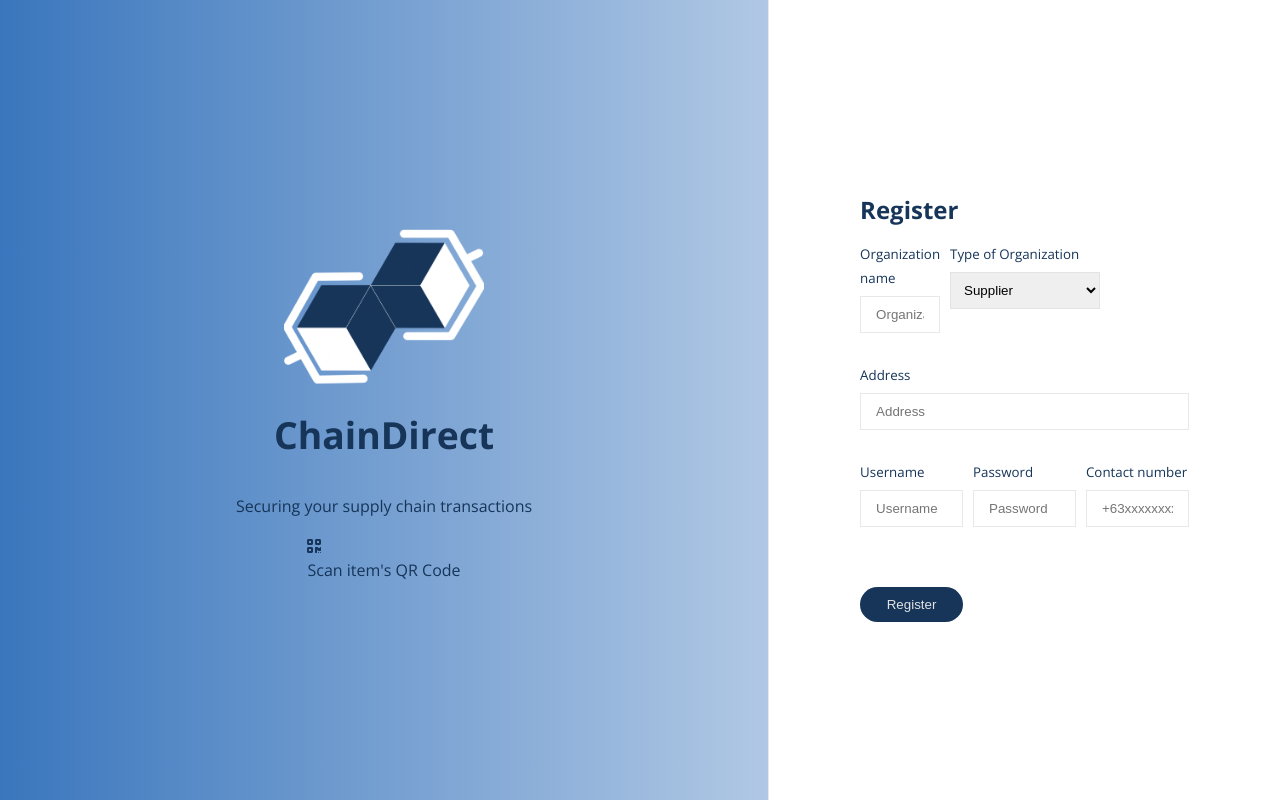
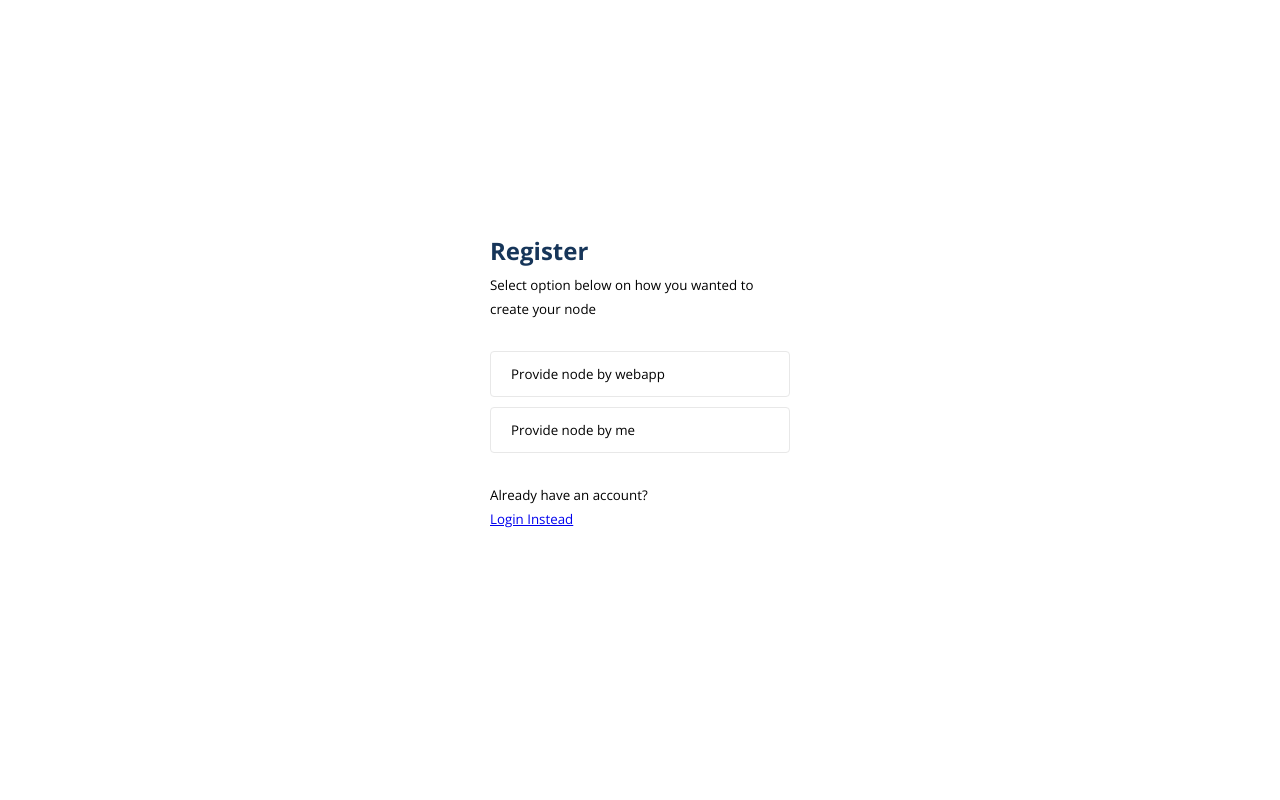
Before and after one commit to Jayrald07/blockchain-supplychain-frontend, a React (Vite) app: page /register in a window 1280 px wide. Built offline with nearby package versions, Linux system fonts and the light colour scheme.

Commit message:
update registration flow

```diff
--- a/src/Components/Account/account.index.tsx
+++ b/src/Components/Account/account.index.tsx
@@ -11,6 +11,7 @@ export default () => {
   const [address, setAddress] = useState("");
   const [phone, setPhone] = useState("");
   const [type, setType] = useState("");
+  const [organizationName, setOrganizationName] = useState("");
 
   const api = axios.create({ baseURL: "http://localhost:8081" });
 
@@ -44,6 +45,7 @@ export default () => {
         setAddress(data.organization_address);
         setPhone(data.organization_phone);
         setType(data.organization_type_id.organization_type_name);
+        setOrganizationName(data.organization_name);
       }
     })();
   }, []);
@@ -55,7 +57,7 @@ export default () => {
         <HeaderbarIndex />
         <div>
           <h1>
-            Account <small className="badge">{type}</small>
+            Account / {organizationName} <small className="badge">{type}</small>
           </h1>
           <section className="account-bar">
             <h4>Contact Information</h4>
--- a/src/Components/Input/input.index.css
+++ b/src/Components/Input/input.index.css
@@ -1,6 +1,5 @@
 .bsc-input * {
   display: block;
-  /* width: 100%; */
   margin-bottom: 10px;
 }
 
@@ -16,7 +15,7 @@
 }
 
 .input-container {
-  display: inline-block;
+  display: flex;
 }
 
 .input-icon {
--- a/src/Components/Register/register.index.css
+++ b/src/Components/Register/register.index.css
@@ -1,4 +1,4 @@
-.reg-asset {
+/* .reg-asset {
   margin: 50px 10%;
   color: #163559;
 }
@@ -9,8 +9,6 @@
 }
 .reg-asset > div {
   display: grid;
-  /* grid-template-columns: 2fr; */
-  /* width: 70%; */
 }
 
 .reg-input:first-child {
@@ -19,7 +17,6 @@
 
 .reg-input * {
   display: block;
-  /* width: 100%; */
   margin-bottom: 10px;
 }
 
@@ -31,8 +28,6 @@
 .reg-input input {
   border: 1px solid var(--gray);
   padding: 10px 15px;
-  /* width: 90%; */
-  /* border-radius: 4px; */
 }
 
 .input-container {
@@ -44,4 +39,69 @@
   padding: 9px;
   margin: 0;
   border: 1px solid var(--light-gray);
+} */
+
+.registration-container {
+  display: flex;
+  flex-direction: column;
+  align-items: center;
+  justify-content: center;
+  height: 100vh;
 }
+
+.holder {
+  width: 300px;
+}
+
+.registration-container h1 {
+  margin: 0;
+  color: var(--dark-blue);
+  font-size: 18pt;
+  margin-bottom: 10px;
+}
+
+.registration-container small {
+  margin-bottom: 30px;
+  display: block;
+}
+
+.selection-node a {
+  text-decoration: none;
+  color: var(--black);
+  display: block;
+  padding: 10px 20px;
+  border: 1px solid var(--gray);
+  border-radius: 4px;
+  margin-bottom: 10px;
+  font-size: 10pt;
+}
+
+.selection-node {
+  margin-bottom: 30px;
+}
+
+.node-by-me {
+  font-size: 10pt;
+}
+
+.node-by-me ol {
+  padding: 0;
+  padding-left: 20px;
+}
+
+.node-by-me ol li {
+  margin-bottom: 5px;
+}
+
+.button-dual {
+  display: grid;
+  grid-template-columns: repeat(2, 1fr);
+}
+
+.button-dual :first-child {
+  justify-self: self-start;
+}
+
+.button-dual :last-child {
+  justify-self: self-end;
+}
--- a/src/Components/Register/register.index.tsx
+++ b/src/Components/Register/register.index.tsx
@@ -1,4 +1,4 @@
-import { useState } from "react";
+import React, { useEffect, useState } from "react";
 import ButtonIndex from "../Button/button.index";
 import Input from "../Input/input.index";
 import "./register.index.css";
@@ -7,120 +7,280 @@ import { redirect } from "react-router-dom";
 
 const api = axios.create({ baseURL: "http://localhost:8081" });
 
-export default () => {
-  const [organizationName, setOrganizationName] = useState("");
-  const [organizationType, setOrganizationType] = useState("");
-  const [organizationAddress, setOrganizationAddress] = useState("");
-  const [organizationUsername, setOrganizationUsername] = useState("");
-  const [organizationPassword, setOrganizationPassword] = useState("");
-  const [organizationPhone, setOrganizationPhone] = useState("");
+const NodeByUser = ({ back }: any) => {
+  const [step, setStep] = useState(0);
+  const [id, setId] = useState("");
+  const [username, setUsername] = useState("");
+  const [password, setPassword] = useState("");
+  const [ip, setIp] = useState("");
+  const [port, setPort] = useState("");
+  const [orgId, setOrgId] = useState("");
 
-  const handleSubmit = async (e: any) => {
-    e.preventDefault();
+  const listSteps = [
+    <ol>
+      <li>
+        Install the <a href="#">script</a> on you machine
+      </li>
+      <li>
+        Run the script like shown below. Make sure you are using Ubuntu or WSL
+        with Ubuntu
+      </li>
+      <li>
+        Once the script already ran, goto the setup page with this URL:
+        http://localhost:5173
+      </li>
+      <li>
+        Fill out the form, and click "Done". The creation of node will proceed,
+        and will take about 1 to 2 minutes.
+      </li>
+      <li>Once done, there will be instructions shown on the page.</li>
+      <li>
+        Lastly, input the ID in the textbox below.
+        <Input
+          type="text"
+          value={id}
+          label=""
+          placeholder="xxxx-xxxx-xxxx-xxxx"
+          handler={(e: any) => setId(e.target.value)}
+        />
+      </li>
+    </ol>,
+    <>
+      <small>Associated ID: {id}</small>
 
-    console.log(organizationPassword);
+      <Input
+        label="Username"
+        type="text"
+        placeholder="Juan Dela Cruz"
+        handler={(e: any) => setUsername(e.target.value)}
+        value={username}
+      />
+      <Input
+        label="Password"
+        type="password"
+        handler={(e: any) => setPassword(e.target.value)}
+        value={password}
+      />
+    </>,
+    <>
+      <small>
+        Kindly input your node's IP Address and port. The system will check if
+        there is connection.
+      </small>
+      <Input
+        label="IP Address"
+        type="text"
+        placeholder="192.168.1.1"
+        handler={(e: any) => setIp(e.target.value)}
+        value={ip}
+      />
+      <Input
+        label="Port"
+        type="Port"
+        handler={(e: any) => setPort(e.target.value)}
+        value={port}
+      />
+    </>,
+    <>
+      <h3>Node Registered!</h3>
+      <small>You node is successfully connected with the web app.</small>
+      <small>You can now interact with other organizations</small>
 
-    const { data } = await api.post("/organization", {
-      organization_name: organizationName,
-      organization_type_id: organizationType,
-      organization_address: organizationAddress,
-      organization_phone: organizationPhone,
-      organization_username: organizationUsername,
-      organization_password: organizationPassword,
-    });
-    console.log(data);
-    if (data.message === "Organization created!") location.href = "/login";
+      <small>
+        It will automatically redirect you to the login page in 20 seconds.
+        Click <a href="/login">here</a> for manual redirection
+      </small>
+    </>,
+  ];
+
+  const move = (val: number) => {
+    if (val == -1) back();
+    else setStep(val);
   };
 
+  const checkID = async () => {
+    if (id.trim()) {
+      const { data } = await api.post("/validateID", { identifier: id });
+
+      if (data.message != "Done") alert("Invalid ID");
+      else move(step + 1);
+    }
+  };
+
+  const checkAssociate = async () => {
+    const { data } = await api.post("/validateAssociation", {
+      username,
+      password,
+      identifier: id,
+    });
+
+    if (data.message === "Done" && data.details.status === "valid") {
+      setOrgId(data.details.id);
+      move(step + 1);
+    } else alert(data.details);
+  };
+
+  const checkHost = async () => {
+    try {
+      const { data } = await api.post(`/createConnection`, {
+        ip,
+        port,
+        organization_id: orgId,
+      });
+
+      if (data.message === "Done") {
+        move(step + 1);
+        setTimeout(() => (location.href = "/login"), 20000);
+      } else alert("Cannot create connection");
+    } catch (error: any) {
+      alert("Cannot connect");
+    }
+  };
+
+  const next: any = () => {
+    switch (step) {
+      case 0:
+        return checkID;
+      case 1:
+        return checkAssociate;
+      case 2:
+        return checkHost;
+    }
+  };
+
+  useEffect(() => {}, [step]);
+
   return (
-    <form onSubmit={handleSubmit} className="reg-asset">
-      <h2>Register</h2>
-      <section className="reg-input">
-        <Input
-          value={organizationName}
-          type="text"
-          label="Organization name"
-          placeholder="Organization name"
-          handler={(e: any) => {
-            setOrganizationName(e.target.value);
-          }}
-        />
-        <div className="selection">
-          <label>Type of Organization</label>
-          <select
-            onChange={(e: any) => {
-              setOrganizationType(e.target.value);
-            }}
-            value={organizationType}
-          >
-            <option value="63cea2bd100c0250f87ae1a7">Supplier</option>
-            <option value="63cea2cc100c0250f87ae1a8">Manufacturer</option>
-            <option value="63cea2da100c0250f87ae1a9">
-              Distributor/Logistic
-            </option>
-            <option value="63cea2ea100c0250f87ae1aa">Retailer</option>
-          </select>
+    <div className="node-by-me">
+      {listSteps[step]}
+      {step < 3 ? (
+        <div className="button-dual">
+          <ButtonIndex label="Back" handleClick={() => move(step - 1)} />
+          <ButtonIndex label="Next" handleClick={next()} />
         </div>
-        {/* <Input
-          type="text"
-          label="Type of organization"
-          placeholder="Type of organization"
-        /> */}
-      </section>
-      <div className="reg-input">
-        <Input
-          value={organizationAddress}
-          type="text"
-          label="Address"
-          placeholder="Address"
-          handler={(e: any) => {
-            setOrganizationAddress(e.target.value);
-          }}
-        />
-      </div>
-      <section className="reg-input">
-        <Input
-          type="text"
-          value={organizationUsername}
-          label="Username"
-          placeholder="Username"
-          handler={(e: any) => {
-            setOrganizationUsername(e.target.value);
-          }}
-        />
-        <Input
-          type="text"
-          value={organizationPassword}
-          label="Password"
-          placeholder="Password"
-          handler={(e: any) => {
-            setOrganizationPassword(e.target.value);
-          }}
-        />
-        <Input
-          type="text"
-          value={organizationPhone}
-          label="Contact number"
-          placeholder="+63xxxxxxxxxx"
-          handler={(e: any) => {
-            setOrganizationPhone(e.target.value);
-          }}
-        />
-      </section>
-      {/* <h2>Node Creation</h2>
-      <section className="reg-input">
-        <Input type="text" label="Type of node" placeholder="Type of node" />
-      </section>
-      <section className="reg-input">
-        <Input type="text" label="Private key" placeholder="Private key" />
-        <Input
-          type="text"
-          label="Connection certificate"
-          placeholder="Connection certificate"
-        />
-        <Input type="text" label="Unique ID" placeholder="Unique ID" />
-      </section> */}
-      <ButtonIndex label="Register" />
-    </form>
+      ) : null}
+    </div>
   );
 };
+
+export default () => {
+  const [provideNode, setProvideNode] = useState(-1);
+
+  return (
+    <>
+      <div className="registration-container">
+        <div className="holder">
+          <h1>Register</h1>
+          {/* Selection of Node */}
+          {provideNode == -1 ? (
+            <div>
+              <small>
+                Select option below on how you wanted to create your node
+              </small>
+              <div className="selection-node">
+                <a href="javascript:void(0)">Provide node by webapp</a>
+                <a
+                  href="javascript:void(0)"
+                  onClick={() => {
+                    setProvideNode(1);
+                  }}
+                >
+                  Provide node by me
+                </a>
+              </div>
+              <small>
+                Already have an account? <br />
+                <a href="/login">Login Instead</a>
+              </small>
+            </div>
+          ) : null}
+
+          {provideNode > -1 ? (
+            provideNode == 0 ? null : (
+              <NodeByUser back={() => setProvideNode(-1)} />
+            )
+          ) : null}
+        </div>
+      </div>
+    </>
+  );
+
+  // return (
+  //   <form onSubmit={handleSubmit} className="reg-asset">
+  //     <h2>Register</h2>
+  //     <section className="reg-input">
+  //       <Input
+  //         value={organizationName}
+  //         type="text"
+  //         label="Organization name"
+  //         placeholder="Organization name"
+  //         handler={(e: any) => {
+  //           setOrganizationName(e.target.value);
+  //         }}
+  //       />
+  //       <div className="selection">
+  //         <label>Type of Organization</label>
+  //         <select
+  //           onChange={(e: any) => {
+  //             setOrganizationType(e.target.value);
+  //           }}
+  //           value={organizationType}
+  //         >
+  //           <option value="63cea2bd100c0250f87ae1a7">Supplier</option>
+  //           <option value="63cea2cc100c0250f87ae1a8">Manufacturer</option>
+  //           <option value="63cea2da100c0250f87ae1a9">
+  //             Distributor/Logistic
+  //           </option>
+  //           <option value="63cea2ea100c0250f87ae1aa">Retailer</option>
+  //         </select>
+  //       </div>
+  //       {/* <Input
+  //         type="text"
+  //         label="Type of organization"
+  //         placeholder="Type of organization"
+  //       /> */}
+  //     </section>
+  //     <div className="reg-input">
+  //       <Input
+  //         value={organizationAddress}
+  //         type="text"
+  //         label="Address"
+  //         placeholder="Address"
+  //         handler={(e: any) => {
+  //           setOrganizationAddress(e.target.value);
+  //         }}
+  //       />
+  //     </div>
+  //     <section className="reg-input">
+  //       <Input
+  //         type="text"
+  //         value={organizationUsername}
+  //         label="Username"
+  //         placeholder="Username"
+  //         handler={(e: any) => {
+  //           setOrganizationUsername(e.target.value);
+  //         }}
+  //       />
+  //       <Input
+  //         type="text"
+  //         value={organizationPassword}
+  //         label="Password"
+  //         placeholder="Password"
+  //         handler={(e: any) => {
+  //           setOrganizationPassword(e.target.value);
+  //         }}
+  //       />
+  //       <Input
+  //         type="text"
+  //         value={organizationPhone}
+  //         label="Contact number"
+  //         placeholder="+63xxxxxxxxxx"
+  //         handler={(e: any) => {
+  //           setOrganizationPhone(e.target.value);
+  //         }}
+  //       />
+  //     </section>
+  //     <ButtonIndex label="Register" />
+  //   </form>
+  // );
+};
--- a/src/main.tsx
+++ b/src/main.tsx
@@ -52,7 +52,7 @@ const router = createBrowserRouter([
   },
   {
     path: "/login",
-    element: <App Component={Login} />,
+    element: <Login />,
   },
   {
     path: "/navbar",
@@ -72,7 +72,7 @@ const router = createBrowserRouter([
   },
   {
     path: "/register",
-    element: <App Component={Register} />,
+    element: <Register />,
   },
   {
     path: "/scan",
```
Also changed, not shown: src/Components/Login/login.index.css (+11 -0 lines), src/Components/Login/login.index.tsx (+5 -7 lines).
